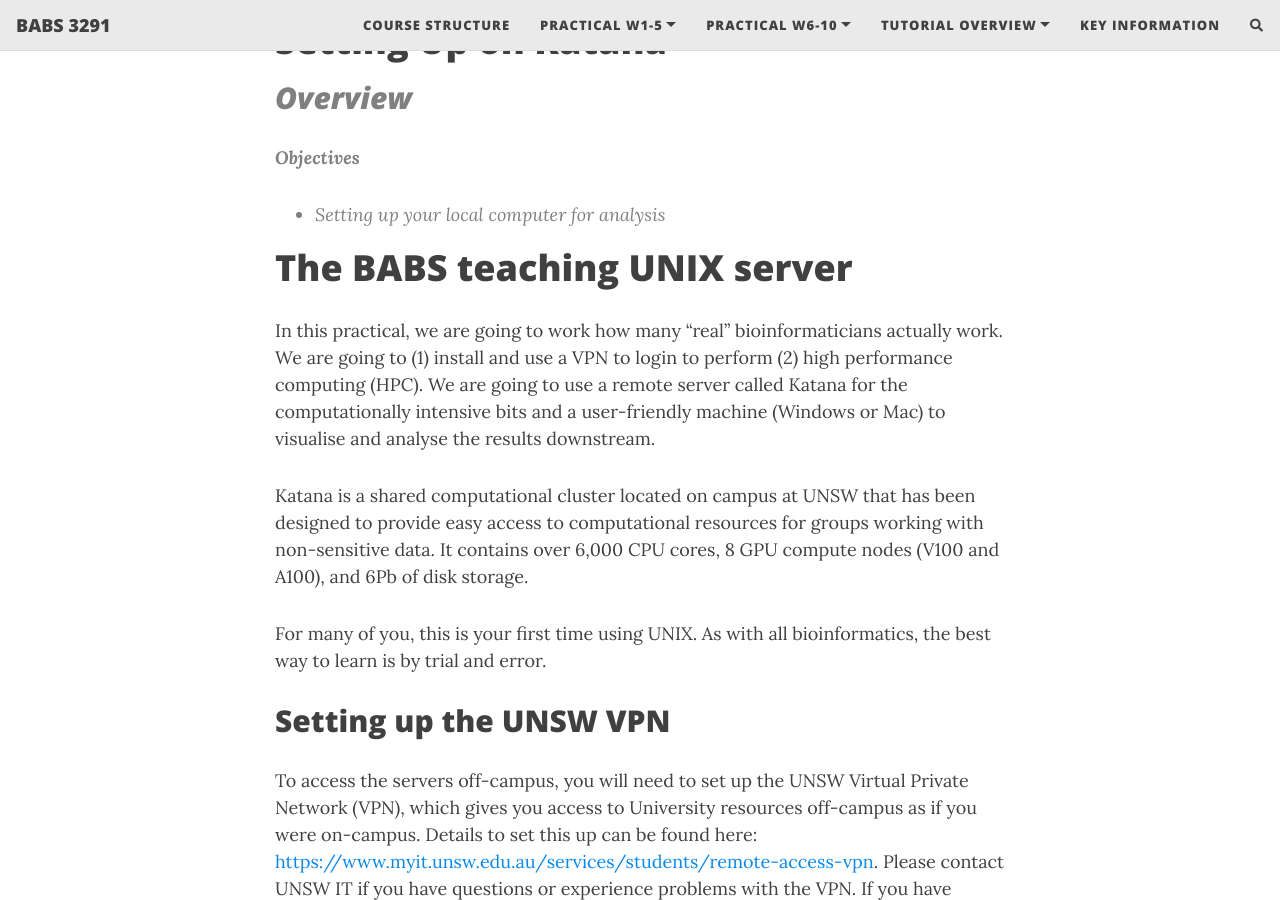
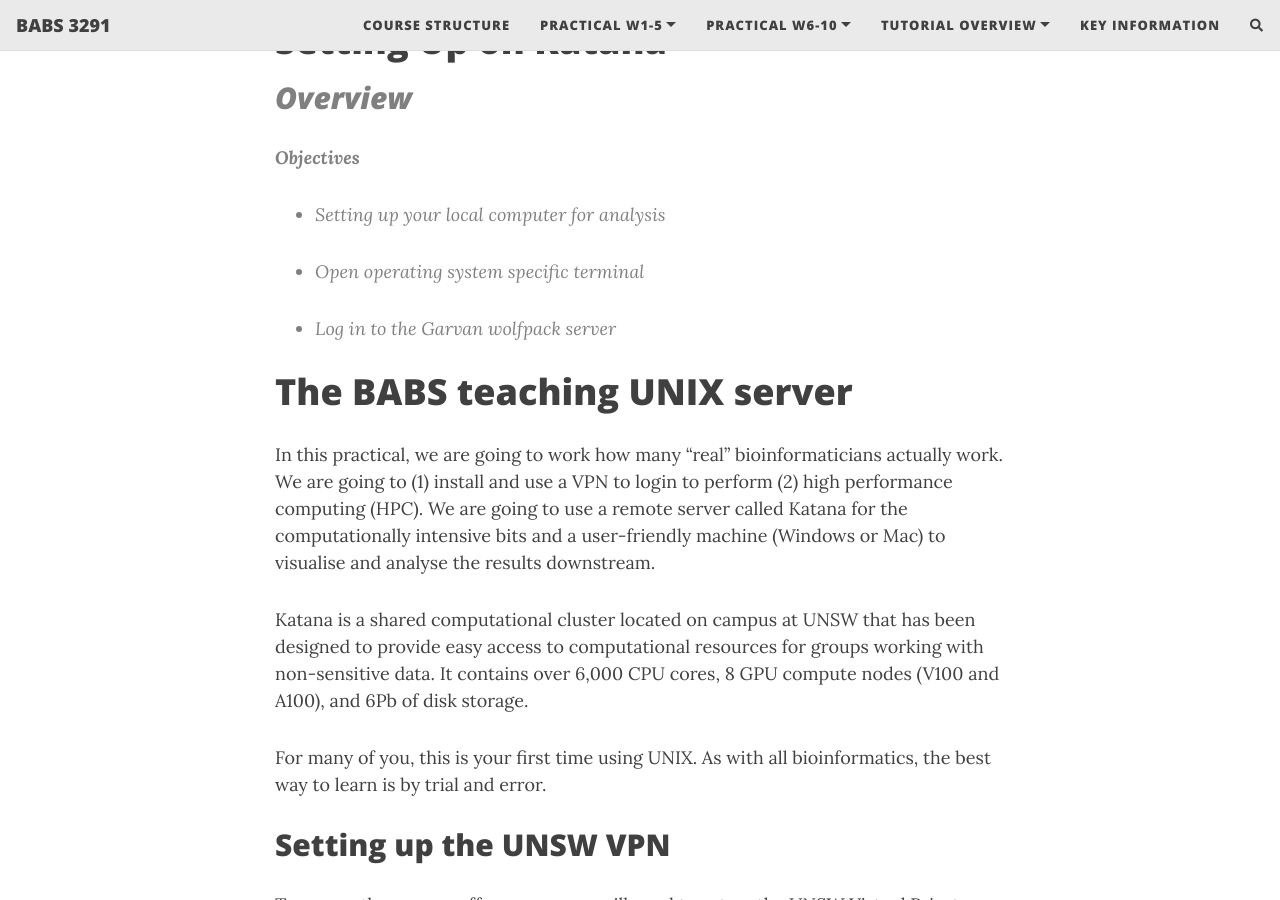
Before and after one commit to theheking/babs-rna-seq-2024, a Jekyll site: the page built from practical_overview/Week1A_SettingUpOnKatana.md, in a window 1280 px wide and 900 px high, scrolled down 421 px. Built offline with Jekyll 4.4.1, drawn with Linux system fonts in a browser that asks for light colours; nearby versions of some CDN libraries; comment, search, counter and statistics services are not loaded.

Commit message:
Update Week1A_SettingUpOnKatana.md

```diff
--- a/practical_overview/Week1A_SettingUpOnKatana.md
+++ b/practical_overview/Week1A_SettingUpOnKatana.md
@@ -12,6 +12,10 @@ Setting Up on Katana
 > **Objectives**
 >
 > *   Setting up your local computer for analysis
+>
+> *   Open operating system specific terminal
+>
+> *   Log in to the Garvan wolfpack server
 >
 
 
```
